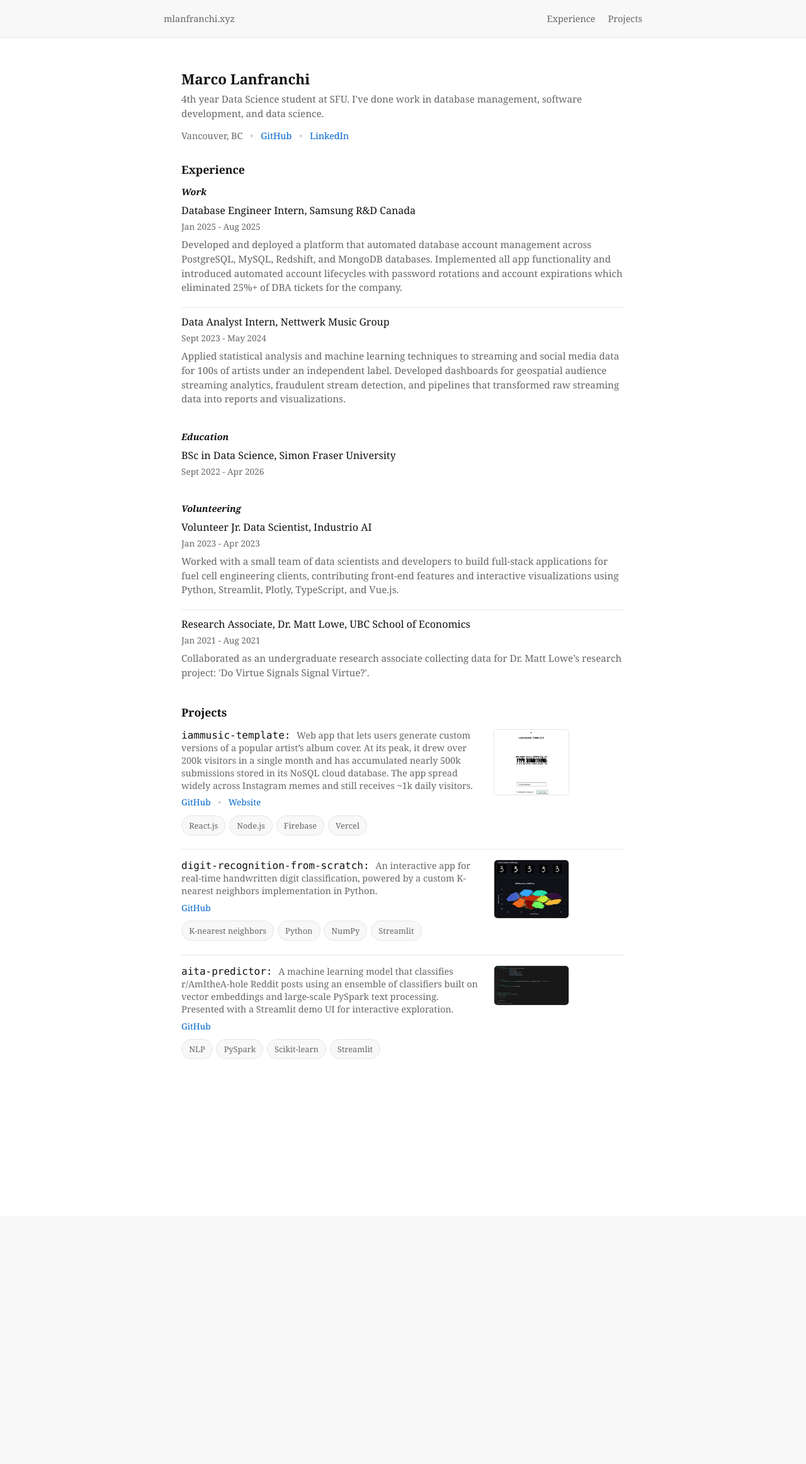
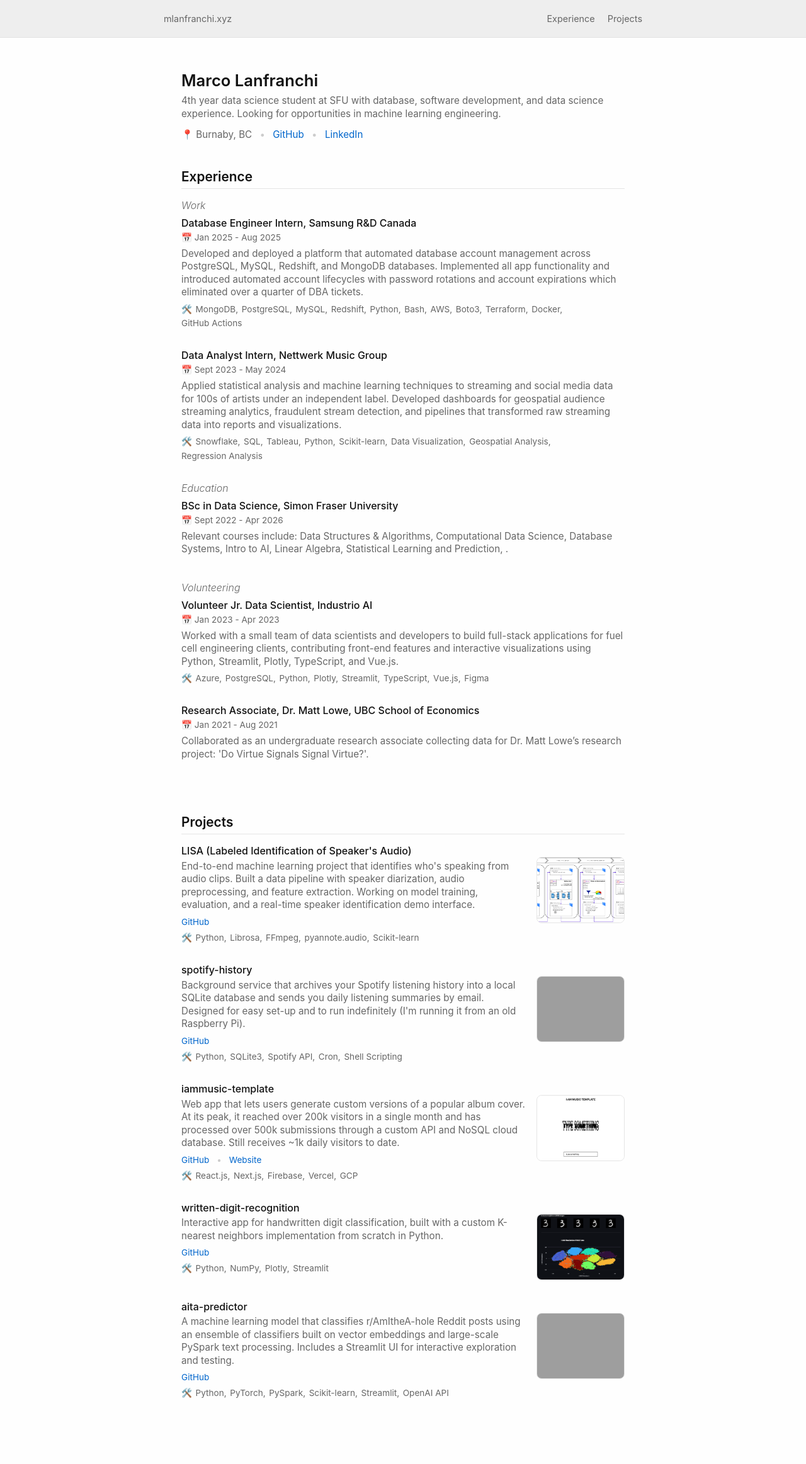
Before and after one commit to marcolanfranchi/ml, a Flask app: page / in a window 1280 px wide. Shown: the whole page at 63% size. Before the commit the page ends 1682 px from the top, so only its background shows below. Run offline with Flask 3, Linux system fonts and the light colour scheme; grey boxes are pictures that could not be loaded.

Commit message:
Improved styles and added more info - apple font - consistent spacing - more projects - dates and tech summaries - more pictures

```diff
--- a/app.py
+++ b/app.py
@@ -11,13 +11,16 @@ portfolio_data = {
     'email': 'marcolanfranchi02 [at] gmail [dot] com',
     'github': 'https://github.com/marcolanfranchi',
     'linkedin': 'https://linkedin.com/in/marco--lanfranchi',
-    'hero_description': "4th year Data Science student at SFU. I've done work in database management, software development, and data science.",
+    'hero_description': "4th year data science student at SFU with database, \
+                            software development, and data science experience. Looking for opportunities in \
+                                machine learning engineering.",
     'education': [
         {
             'degree': 'BSc in Data Science',
             'school': 'Simon Fraser University',
-            'year': 'Sept 2022 - Apr 2026',
-            'description': ''
+            'date': 'Sept 2022 - Apr 2026',
+            'description': 'Relevant courses include: Data Structures & Algorithms, Computational Data Science, \
+                Database Systems, Intro to AI, Linear Algebra, Statistical Learning and Prediction, .'
         },
     ],
 
@@ -25,58 +28,89 @@ portfolio_data = {
         {
             'title': 'Database Engineer Intern',
             'company': 'Samsung R&D Canada',
-            'duration': 'Jan 2025 - Aug 2025',
-            'description': "Developed and deployed a platform that automated database account management across PostgreSQL, MySQL, Redshift, and MongoDB databases. Implemented all app functionality and introduced automated account lifecycles with password rotations and account expirations which eliminated 25%+ of DBA tickets for the company."
+            'date': 'Jan 2025 - Aug 2025',
+            'description': "Developed and deployed a platform that automated database account management across \
+                PostgreSQL, MySQL, Redshift, and MongoDB databases. Implemented all app functionality and \
+                    introduced automated account lifecycles with password rotations and account expirations which \
+                        eliminated over a quarter of DBA tickets.",
+            'tech': ["MongoDB", "PostgreSQL", "MySQL", "Redshift", "Python", "Bash", "AWS", "Boto3", "Terraform", "Docker", "GitHub Actions"]
         },
         {
             'title': 'Data Analyst Intern',
             'company': 'Nettwerk Music Group',
-            'duration': 'Sept 2023 - May 2024',
-            'description': "Applied statistical analysis and machine learning techniques to streaming and social media data for 100s of artists under an independent label. Developed dashboards for geospatial audience streaming analytics, fraudulent stream detection, and pipelines that transformed raw streaming data into reports and visualizations."
+            'date': 'Sept 2023 - May 2024',
+            'description': "Applied statistical analysis and machine learning techniques to streaming and social media data \
+                for 100s of artists under an independent label. Developed dashboards for geospatial audience streaming \
+                    analytics, fraudulent stream detection, and pipelines that transformed raw streaming data into reports \
+                        and visualizations.",
+            'tech': ["Snowflake", "SQL", "Tableau", "Python", "Scikit-learn", "Data Visualization", "Geospatial Analysis",
+                     "Regression Analysis"]
         }
     ],
     'volunteering': [
         {
             'title': 'Volunteer Jr. Data Scientist',
             'company': 'Industrio AI',
-            'duration': 'Jan 2023 - Apr 2023',
-            'description': "Worked with a small team of data scientists and developers to build full-stack applications for fuel cell engineering clients, contributing front-end features and interactive visualizations using Python, Streamlit, Plotly, TypeScript, and Vue.js."
+            'date': 'Jan 2023 - Apr 2023',
+            'description': "Worked with a small team of data scientists and developers to build full-stack applications \
+                for fuel cell engineering clients, contributing front-end features and interactive visualizations using \
+                    Python, Streamlit, Plotly, TypeScript, and Vue.js.",
+            'tech': ["Azure", "PostgreSQL", "Python", "Plotly", "Streamlit", "TypeScript", "Vue.js", "Figma"]
         },
         {
             'title': 'Research Associate',
             'company': 'Dr. Matt Lowe, UBC School of Economics',
-            'duration': 'Jan 2021 - Aug 2021',
-            'description': "Collaborated as an undergraduate research associate collecting data for Dr. Matt Lowe’s research project: 'Do Virtue Signals Signal Virtue?'."
+            'date': 'Jan 2021 - Aug 2021',
+            'description': "Collaborated as an undergraduate research associate collecting data for Dr. Matt Lowe’s \
+                research project: 'Do Virtue Signals Signal Virtue?'."
         }
     ],
 
-    # 'skills': [
-    #     'Python', 'Machine Learning', 'Data Analysis', 'SQL', 'Pandas', 'NumPy', 'Scikit-learn',
-    #     'Data Visualization', 'Git', 'Docker', 'AWS', 'Jupyter Notebooks'
-    # ],
-
     'projects': [
         {
+            'title': 'LISA (Labeled Identification of Speaker\'s Audio)',
+            'description': 'End-to-end machine learning project that identifies who\'s speaking from audio clips. \
+                Built a data pipeline with speaker diarization, audio preprocessing, and feature extraction. \
+                Working on model training, evaluation, and a real-time speaker identification demo interface.',
+            'tech': ["Python", "Librosa", "FFmpeg", "pyannote.audio", "Scikit-learn"],
+            'github': 'https://github.com/marcolanfranchi/lisa',
+            'demo': 'static/images/lisadiagramwhite.png',
+        },
+        {
+            'title': 'spotify-history',
+            'description': 'Background service that archives your Spotify listening history into a local SQLite \
+                database and sends you daily listening summaries by email. Designed for easy set-up and to run indefinitely \
+                    (I\'m running it from an old Raspberry Pi).',
+            'tech': ["Python", "SQLite3", "Spotify API", "Cron", "Shell Scripting"],
+            'github': 'https://github.com/marcolanfranchi/spotify-history',
+            'demo': 'static/images/pi.png',
+        },
+        {
             'title': 'iammusic-template',
-            'description': 'Web app that lets users generate custom versions of a popular artist’s album cover. At its peak, it drew over 200k visitors in a single month and has accumulated nearly 500k submissions stored in its NoSQL cloud database. The app spread widely across Instagram memes and still receives ~1k daily visitors.',
-            'tech': ["React.js", "Node.js", "Firebase", "Vercel"],
+            'description': 'Web app that lets users generate custom versions of a popular album cover. \
+                At its peak, it reached over 200k visitors in a single month and has processed over 500k submissions \
+                    through a custom API and NoSQL cloud database. Still receives ~1k daily visitors to date.',
+            'tech': ["React.js", "Next.js", "Firebase", "Vercel", "GCP"],
             'github': 'https://github.com/marcolanfranchi/iammusic-template',
             'website': 'https://iammusic-template.vercel.app',
-            'demo': 'static/images/iamt.png'
+            'demo': 'static/images/iamt.png',
         },
         {
-            'title': 'digit-recognition-from-scratch',
-            'description': 'An interactive app for real-time handwritten digit classification, powered by a custom K-nearest neighbors implementation in Python.',
-            'tech': ["K-nearest neighbors", "Python", "NumPy", "Streamlit"],
-            'github': 'https://github.com/marcolanfranchi/digit-recognition-from-scratch',
-            'demo': 'static/images/knn.png'
+            'title': 'written-digit-recognition',
+            'description': 'Interactive app for handwritten digit classification, built with a custom K-nearest neighbors \
+                implementation from scratch in Python.',
+            'tech': ["Python", "NumPy", "Plotly", "Streamlit"],
+            'github': 'https://github.com/marcolanfranchi/written-digit-recognition',
+            'demo': 'static/images/knn.png',
         },
         {
             'title': 'aita-predictor',
-            'description': 'A machine learning model that classifies r/AmItheA-hole Reddit posts using an ensemble of classifiers built on vector embeddings and large-scale PySpark text processing. Presented with a Streamlit demo UI for interactive exploration.',
-            'tech': ["NLP", "PySpark", "Scikit-learn", "Streamlit"],
+            'description': 'A machine learning model that classifies r/AmItheA-hole Reddit posts using an ensemble of \
+                classifiers built on vector embeddings and large-scale PySpark text processing. Includes a Streamlit UI \
+                    for interactive exploration and testing.',
+            'tech': ["Python", "PyTorch", "PySpark", "Scikit-learn", "Streamlit", "OpenAI API"],
             'github': 'https://github.com/marcolanfranchi/aita-predictor',
-            'demo': 'static/images/aita.png'
+            'demo': 'static/images/aita2.png',
         },
     ],
 
--- a/static/css/style.css
+++ b/static/css/style.css
@@ -5,31 +5,33 @@
 }
 
 body {
-    font-family: ui-serif, Georgia, Cambria, "Times New Roman", Times, serif;
-    line-height: 1.6;
+    font-family: -apple-system, BlinkMacSystemFont, "Segoe UI", Roboto, Helvetica, Arial, sans-serif, "Apple Color Emoji", "Segoe UI Emoji", "Segoe UI Symbol";
+    line-height: 1.25;
     color: #111111;
-    background-color: #ffffff;
+    background-color: #fefefe;
     -webkit-font-smoothing: antialiased;
     -moz-osx-font-smoothing: grayscale;
     overflow-x: hidden;
+    display: flex;
+    flex-direction: column;
+    min-height: 100vh;
 }
 
 h1, h2, h3, h4, h5, h6 {
-    font-family: ui-serif, Georgia, Cambria, "Times New Roman", Times, serif;
+    font-family: -apple-system, BlinkMacSystemFont, "Segoe UI", Roboto, Helvetica, Arial, sans-serif, "Apple Color Emoji", "Segoe UI Emoji", "Segoe UI Symbol";
     line-height: 1.25;
-    margin-bottom: 0.5rem;
     color: #111111;
 }
 
-h1 { font-size: 1.4rem; font-weight: 600; }
-h2 { font-size: 1.1rem; font-weight: 500; }
+h1 { font-size: 1.3rem; font-weight: 600; }
+h2 { font-size: 1.1rem; font-weight: 300; }
 h3 { font-size: 1rem; font-weight: 500; }
 
 p {
-    margin-bottom: 0.75rem;
+    margin-bottom: 0.3rem;
     color: #666666;
     font-size: 0.95rem;
-    line-height: 1.5;
+    line-height: 1.35;
 }
 
 a {
@@ -45,8 +47,8 @@ a:hover {
 
 /* Navbar */
 .navbar {
-    background: #f8f8f8;
-    border-bottom: 1px solid #e5e5e5;
+    background: #eeeeee;
+    border-bottom: 1px solid #e2e2e2;
     position: fixed;
     top: 0;
     left: 0;
@@ -89,36 +91,44 @@ a:hover {
     max-width: 800px;
     margin: 40px auto 0;
     padding: 1rem 1.5rem;
+    scroll-behavior: smooth;
+    flex: 1;
+    display: flex;
+    flex-direction: column;
 }
 
 .section {
     margin-bottom: 2.5rem;
     scroll-margin-top: 80px;
-    min-height: calc(100vh - 60px);
+}
+
+.section:last-of-type {
+    min-height: 85vh;
 }
 
 .section-title {
-    font-size: 1.1rem;
     margin-bottom: 1rem;
     color: #111111;
     font-weight: 600;
+    border-bottom: 1px solid #e5e5e5;
+    padding-bottom: 0.3rem;
+    padding-top: 0.3rem;
 }
 
 .section-subtitle {
-    font-size: 0.9rem;
-    margin-bottom: 0.6rem;
-    color: #111111;
-    font-weight: bold;
+    font-size: 1rem;
+    margin-bottom: 0.5rem;
+    color: #666666;
     font-style: italic;
 }
 
 /* Hero section */
 .hero-content {
-    margin-bottom: 2rem;
+    margin-bottom: 2.5rem;
 }
 
 .hero-title {
-    font-size: 1.4rem;
+    font-size: 1.6rem;
     font-weight: 600;
     margin-bottom: 0.4rem;
     color: #111111;
@@ -127,14 +137,12 @@ a:hover {
 .hero-description {
     font-size: 0.95rem;
     color: #666666;
-    line-height: 1.5;
     margin-bottom: 0.8rem;
 }
 
 .hero-contact {
-    font-size: 0.9rem;
+    font-size: 0.95rem;
     color: #666666;
-    line-height: 1.5;
 }
 
 .separator {
@@ -142,95 +150,106 @@ a:hover {
     color: #cccccc;
 }
 
-/* Timeline items */
+/* Timeline items (used for both experience and projects) */
+.timeline-group {
+    display: flex;
+    flex-direction: column;
+}
+
 .timeline-item {
-    margin-bottom: 0.75rem;
-    padding-bottom: 0.5rem;
-    border-bottom: 1px solid #e5e5e5;
+    margin-bottom: 1rem;
+    padding-bottom: 1rem;
 }
 
 .timeline-group .timeline-item:last-child {
-    border-bottom: none;
     padding-bottom: 1rem;
 }
 
 .timeline-item h3 {
     margin-bottom: 0.3rem;
     color: #111111;
+    font-size: 1rem;
+    font-weight: 500;
 }
 
 .timeline-item .meta {
     color: #666666;
     font-size: 0.85rem;
-    margin-bottom: 0.4rem;
+    margin-bottom: 0.45rem;
     display: block;
 }
 
-/* Skills */
+.timeline-item p {
+    margin-bottom: 0.5rem;
+}
+
+.project-list .meta {
+    margin-top: 0.25rem;
+    margin-bottom: 0.5rem;        /* same rhythm as experience meta */
+}
+
+/* Project-specific layout additions */
+.project-list .timeline-item {
+    display: grid;
+    grid-template-columns: 1fr auto;
+    gap: 1rem;
+    align-items: start;
+    margin-bottom: 1rem;
+    padding-bottom: 1rem;
+}
+
+.project-list .timeline-item:last-child {
+    padding-bottom: 1rem; /* match experience last item */
+}
+
+.project-media {
+    width: 140px;
+    aspect-ratio: 4 / 3; /* wider shape */
+    overflow: hidden;
+    border-radius: 8px;
+    border: 1px solid #e5e5e5;
+    flex-shrink: 0;
+    background: #f9f9f9;
+    margin-top: 20px;
+}
+
+.project-media img {
+    width: 100%;
+    height: 100%;
+    object-fit: cover;
+    display: block;
+    transition: transform 0.25s ease;
+}
+
+.project-media img:hover {
+    transform: scale(1.05);
+}
+
+/* Tags/Skills */
 .tags {
     display: flex;
     flex-wrap: wrap;
     gap: 0.35rem;
-    margin: 0.6rem 0;
+    font-size: 0.85rem;
+    color: #666666;
+    margin-top: 0.25rem;
 }
 
 .skill-tag {
-    background-color: #f8f8f8;
-    border: 1px solid #e5e5e5;
+    background-color: #eeeeee;
+    border: 1px solid #e2e2e2;
     border-radius: 20px;
     padding: 0.3rem 0.7rem;
     font-size: 0.8rem;
     color: #666666;
     white-space: nowrap;
+    transition: background-color 0.2s ease, border-color 0.2s ease;
 }
 
-/* Projects */
-.project-list {
-    display: flex;
-    flex-direction: column;
-    gap: 1rem;
-}
-
-.project-item {
-    display: grid;
-    grid-template-columns: 480px 1fr;
-    gap: 1rem;
-    align-items: start;
-    padding-bottom: 0.75rem;
-    border-bottom: 1px solid #e5e5e5;
-}
-
-.project-item:last-child {
-    border-bottom: none;
-    padding-bottom: 0;
-}
-
-.project-media img {
-    width: 100%;
-    border-radius: 6px;
-    border: 1px solid #e5e5e5;
-    object-fit: cover;
-    max-width: 120px;
-    max-height: 120px;
-}
-
-.project-info h3 {
-    font-family: ui-monospace, SFMono-Regular, Menlo, Monaco, Consolas, "Liberation Mono", "Courier New", monospace;
-    margin-bottom: 0.35rem;
-    font-size: 1rem;
-    font-weight: 500;
-    color: #111;
-}
-
-.project-info .project-description {
-    font-family: ui-serif, Georgia, Cambria, "Times New Roman", Times, serif;
-    font-size: 0.9rem;
-    font-weight: 400;
-    color: #666666;
-}
-
-.project-links {
-    font-size: 0.85rem;
+.skill-tag:hover {
+    background-color: #e0e0e0;
+    border-color: #cccccc;
+    cursor: default;
 }
 
 /* Footer */
--- a/templates/home.html
+++ b/templates/home.html
@@ -8,7 +8,7 @@
     <p class="hero-description">{{ data.hero_description }}</p>
 
     <div class="hero-contact">
-        <span>Vancouver, BC</span>
+        <span>📍 Burnaby, BC</span>
         <!-- <span class="separator">•</span>
         <span> {{ data.email }} </span> -->
         <span class="separator">•</span>
@@ -27,8 +27,16 @@
         {% for internship in data.internships %}
         <div class="timeline-item">
             <h3>{{ internship.title }}, {{ internship.company }}</h3>
-            <span class="meta">{{ internship.duration }}</span>
+            <span class="meta">📅 {{ internship.date }}</span>
             <p>{{ internship.description }}</p>
+            <div class="tags">
+                {% if internship.tech %}
+                    🛠️
+                    {% for tech in internship.tech %}
+                        <span>{{ tech }}{% if not loop.last %}, {% endif %}</span>
+                    {% endfor %}
+                {% endif %}
+            </div>
         </div>
         {% endfor %}
     </div>
@@ -38,7 +46,7 @@
         {% for edu in data.education %}
         <div class="timeline-item">
             <h3>{{ edu.degree }}, {{ edu.school }}</h3>
-            <span class="meta">{{ edu.year }}</span>
+            <span class="meta">📅 {{ edu.date }}</span>
             <p>{{ edu.description }}</p>
         </div>
         {% endfor %}
@@ -49,24 +57,31 @@
         {% for vol in data.volunteering %}
         <div class="timeline-item">
             <h3>{{ vol.title }}, {{ vol.company }}</h3>
-            <span class="meta">{{ vol.duration }}</span>
+            <span class="meta">📅 {{ vol.date }}</span>
             <p>{{ vol.description }}</p>
+            <div class="tags">
+            {% if vol.tech %}
+                🛠️
+                {% for tech in vol.tech %}
+                    <span>{{ tech }}{% if not loop.last %}, {% endif %}</span>
+                {% endfor %}
+            {% endif %}
+            </div>
         </div>
         {% endfor %}
+    </div>
 </div>
 
 <!-- Projects SECTION -->
 <div class="section" id="projects">
     <h1 class="section-title">Projects</h1>
-    <div class="project-list">
+    <div class="timeline-group project-list">
         {% for project in data.projects %}
-        <div class="project-item">
-            <div class="project-info">
-                <h3>
-                    {{ project.title }}:
-                    <span class="project-description">{{ project.description }}</span>
-                </h3>
-                <div class="project-links">
+        <div class="timeline-item">
+            <div>
+                <h3>{{ project.title }}</h3>
+                <p>{{ project.description }}</p>
+                <div class="meta">
                     <a href="{{ project.github }}" target="_blank">GitHub</a>
                     {% if project.website %}
                     <span class="separator">•</span>
@@ -74,21 +89,37 @@
                     {% endif %}
                 </div>
                 <div class="tags">
+                {% if project.tech %}
+                    🛠️
                     {% for tech in project.tech %}
-                    <span class="skill-tag">{{ tech }}</span>
+                        <span>{{ tech }}{% if not loop.last %}, {% endif %}</span>
                     {% endfor %}
+                {% endif %}
                 </div>
             </div>
             {% if project.demo %}
-            <div class="project-media">
-                <img src="{{ project.demo }}" alt="{{ project.title }} demo">
+                <div class="project-media">
+                    <img src="{{ project.demo }}" alt="{{ project.title }} demo" onclick="openModal(this)">
+                </div>
+            {% endif %}
+            <div id="imgModal" class="img-modal" onclick="closeModal()">
+                <img id="modalImg" class="img-modal-content" alt="">
             </div>
-            {% endif %}
-
         </div>
         {% endfor %}
     </div>
 </div>
 
+<script>
+function openModal(img) {
+    const modal = document.getElementById('imgModal');
+    const modalImg = document.getElementById('modalImg');
+    modal.style.display = 'block';
+    modalImg.src = img.src;
+}
+function closeModal() {
+    document.getElementById('imgModal').style.display = 'none';
+}
+</script>
 
 {% endblock %}
```
Also changed, not shown: other parts of static/css/style.css (+25 -5 lines), css/style.css (+123 -84 lines), images/aita.png (deleted), images/lisadiagramwhite.png (added), static/images/aita.png (deleted), static/images/lisadiagramwhite.png (added), 4 other files.
